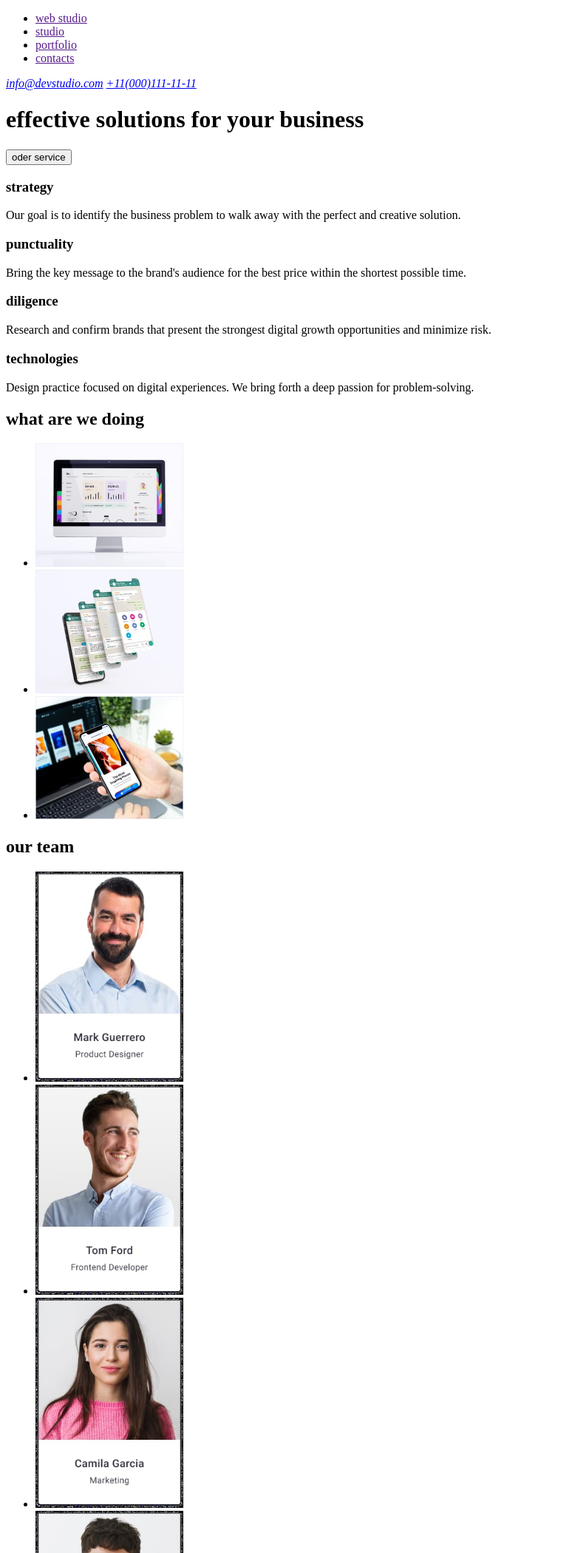
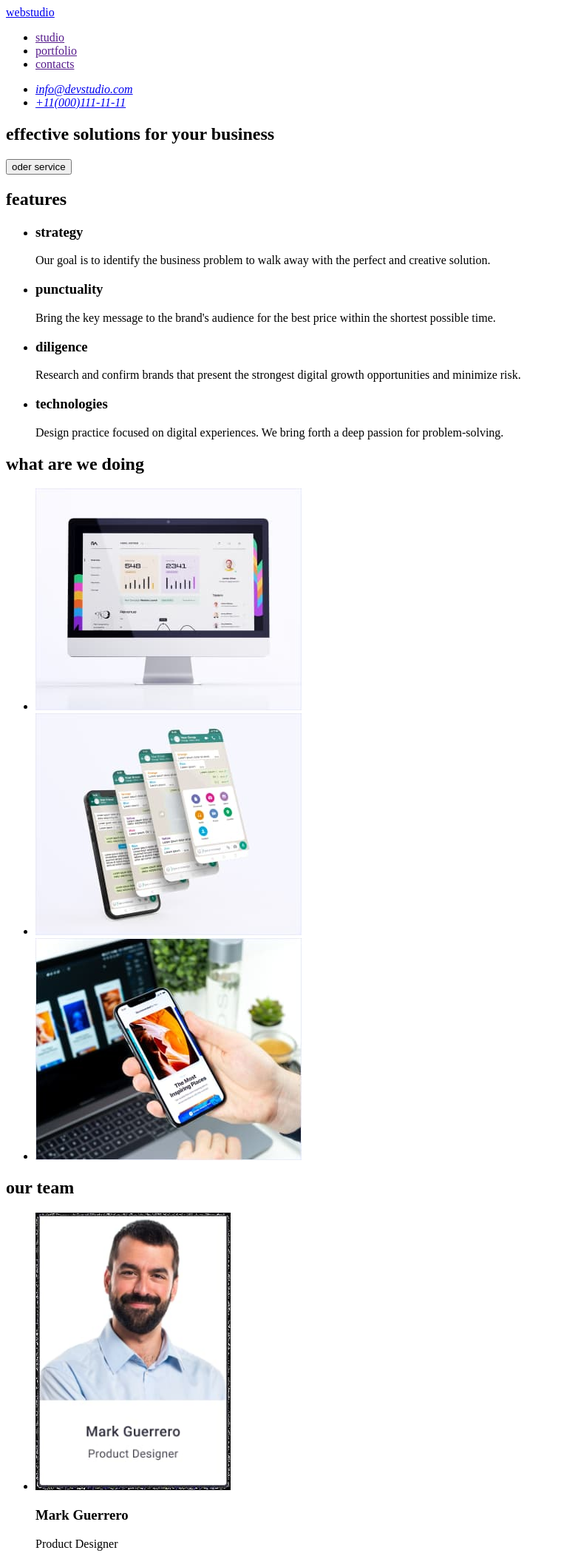
Before and after one commit to tmitsay/goit-markup-hw-01, a plain HTML site: page index.html in a window 1280 px wide. Shown: the top 2099 px of the page at 74% size, without its empty margins (0-759 px from the left). Drawn offline with Linux system fonts and the light colour scheme.

Commit message:
update index.html

```diff
--- a/index.html
+++ b/index.html
@@ -11,8 +11,8 @@
     <header>
       <!-- top line -->
       <nav>
+        <a href="./index.html">webstudio </a>
         <ul>
-          <li><a href="">web studio </a></li>
           <li><a href="">studio </a></li>
           <li><a href="">portfolio </a></li>
           <li><a href="">contacts </a></li>
@@ -20,114 +20,130 @@
       </nav>
       <!-- contacts -->
       <address>
-        <a href="mailto:info@devstudio.com">info@devstudio.com</a>
-        <a href="tel:+110001111111">+11(000)111-11-11</a>
+        <ul>
+          <li>
+            <a href="mailto:info@devstudio.com">info@devstudio.com </a>
+          </li>
+          <li>
+            <a href="tel:+110001111111">+11(000)111-11-11 </a>
+          </li>
+        </ul>
       </address>
     </header>
 
     <main>
-      <!-- hero images -->
-      <div>
+      <!-- section1 -->
+      <section>
         <h1>effective solutions for your business</h1>
         <button type="button">oder service</button>
-      </div>
-      <!-- section1 -->
+      </section>
 
-      <div>
+      <!-- section2 -->
+
+      <section>
         <!-- feature1 -->
+        <h2>features</h2>
+        <ul>
+          <li>
             <h3>strategy</h3>
             <p>
               Our goal is to identify the business problem to walk away with the
               perfect and creative solution.
             </p>
-
-        <!-- feature2 -->
-
+          </li>
+          <li>
             <h3>punctuality</h3>
             <p>
               Bring the key message to the brand's audience for the best price
               within the shortest possible time.
             </p>
-        <!-- feature3 -->
-
+          </li>
+          <li>
             <h3>diligence</h3>
             <p>
-          Research and confirm brands that present the strongest digital growth
-          opportunities and minimize risk.
+              Research and confirm brands that present the strongest digital
+              growth opportunities and minimize risk.
             </p>
-        <!-- feature4 -->
-
+          </li>
+          <li>
             <h3>technologies</h3>
             <p>
-          Design practice focused on digital experiences. We bring forth a deep
-          passion for problem-solving.
+              Design practice focused on digital experiences. We bring forth a
+              deep passion for problem-solving.
             </p>
-      </div>
+          </li>
+        </ul>
+      </section>
 
-      <!-- section2 -->
+      <!-- section3 -->
 
-      <div>
+      <section>
         <h2>what are we doing</h2>
+
         <ul>
           <li>
             <img
-              src="images/img-1.jpg"
+              src="./images/img-1.jpg"
               alt="application on the monitor"
-              width="200"
+              width="360"
             />
           </li>
           <li>
             <img
-              src="images/img-2.jpg"
+              src="./images/img-2.jpg"
               alt="application on the phone"
-              width="200"
+              width="360"
             />
           </li>
           <li>
             <img
-              src="images/img-3.jpg"
+              src="./images/img-3.jpg"
               alt="app jn the monitor and phone"
-              width="200"
+              width="360"
             />
           </li>
         </ul>
-      </div>
+      </section>
 
-      <!-- section3 -->
-      <div>
+      <!-- section4 -->
+      <section>
         <h2>our team</h2>
         <ul>
           <li>
             <img
-              src="images/Team_Card-1.jpg"
+              src="./images/Team_Card-1.jpg"
               alt="product designer"
-              width="200"
+              width="264"
             />
+            <h3>Mark Guerrero</h3>
+            <p>Product Designer</p>
           </li>
           <li>
-            <img
-              src="images/Team_Card-2.jpg"
-              alt="fronted developer"
-              width="200"
-            />
+            <img src="./images/img-2.jpg" alt="fronted developer" width="264" />
+
+            <h3>Tom Ford</h3>
+            <p>Frontend Developer</p>
           </li>
           <li>
-            <img src="images/Team _Card-3.jpg" alt="marketing" width="200" />
+            <img src="./images/Team_Card-3.jpg" alt="marketing" width="264" />
+            <h3>Camila Garcia</h3>
+            <p>Marketing</p>
           </li>
           <li>
-            <img src="images/Team _Card-4.jpg" alt="ui designer" width="200" />
+            <img src="./images/Team_Card-4.jpg" alt="ui designer" width="264" />
+            <h3>Daniel Wilson</h3>
+            <p>UI Designer</p>
           </li>
         </ul>
-      </div>
+      </section>
     </main>
+
     <footer>
-      <div>
-        <a href="">web studio</a>
+      <a href="./index.html">web studio</a>
       <p>
-          Increase the flow of customers and sales for your business with
-          digital marketing & growth solutions.
+        Increase the flow of customers and sales for your business with digital
+        marketing & growth solutions.
       </p>
-      </div>
     </footer>
   </body>
 </html>
```
Also changed, not shown: images/Team_Card-3.jpg (added), images/Team_Card-4.jpg (added). Lines whose indentation alone changed are shown as unchanged.
